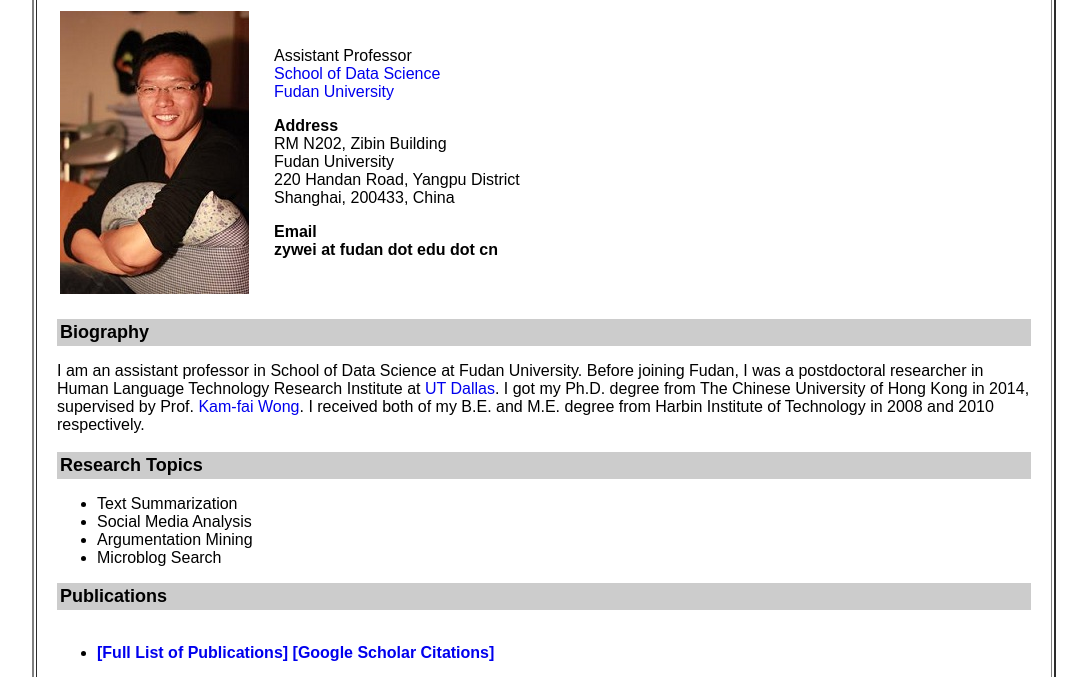
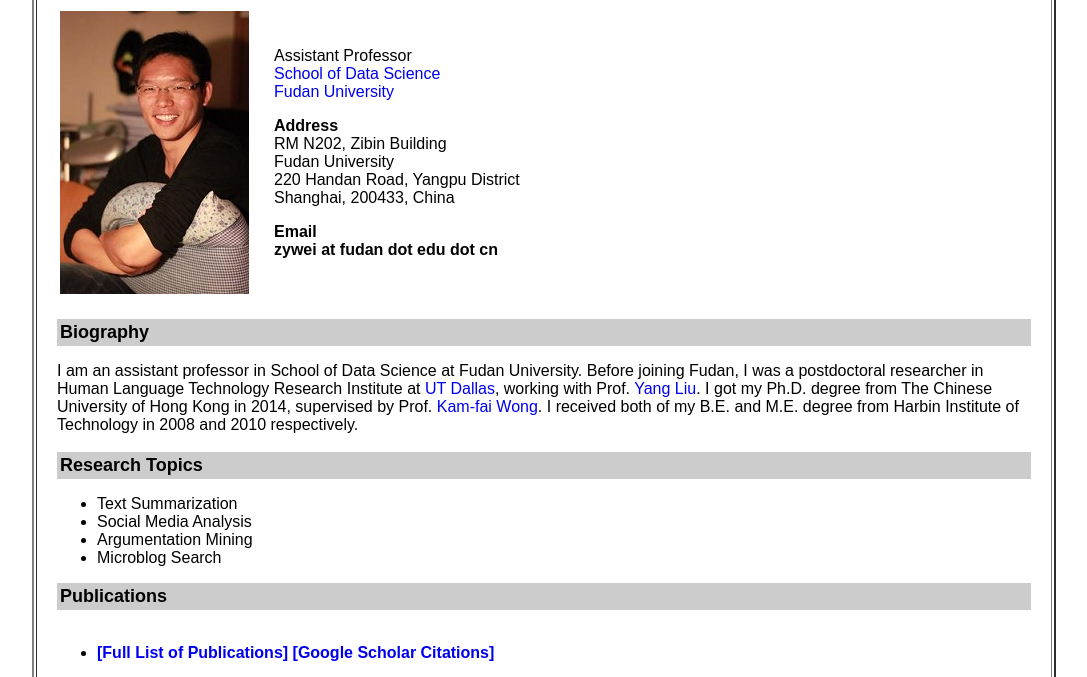
Before and after one commit to wei-zhongyu/delete.github.io, a plain HTML site: page index.html in a window 1280 px wide. Shown: the part 102-779 px from the top of the page, without its empty margins (96-1183 px from the left). Drawn offline with Linux system fonts and the light colour scheme.

Commit message:
working with prof. Yang liu

```diff
--- a/index.html
+++ b/index.html
@@ -30,7 +30,7 @@ Shanghai, 200433, China</p>
 
 <!-- biography--> <table bgcolor="#CCCCCC" border="0" width="100%"> <tbody> <tr>
 <td class="sectionHead">Biography</td> </tr> </tbody></table> <p>
-I am an assistant professor in School of Data Science at Fudan University. Before joining Fudan, I was a postdoctoral researcher in Human Language Technology Research Institute at <a href="http://www.utdallas.edu">UT Dallas</a>. I got my Ph.D. degree from The Chinese University of Hong Kong in 2014, supervised by Prof. <a href="http://www.cintec.cuhk.edu.hk/kfwong/" target="_blank">Kam-fai Wong</a>. I received both of my B.E. and M.E. degree from Harbin Institute of Technology in 2008 and 2010 respectively.
+I am an assistant professor in School of Data Science at Fudan University. Before joining Fudan, I was a postdoctoral researcher in Human Language Technology Research Institute at <a href="http://www.utdallas.edu">UT Dallas</a>, working with Prof. <a href="http://www.hlt.utdallas.edu/~yangl/"> Yang Liu</a>. I got my Ph.D. degree from The Chinese University of Hong Kong in 2014, supervised by Prof. <a href="http://www.cintec.cuhk.edu.hk/kfwong/" target="_blank">Kam-fai Wong</a>. I received both of my B.E. and M.E. degree from Harbin Institute of Technology in 2008 and 2010 respectively.
 <br>
 <br>
 
```
